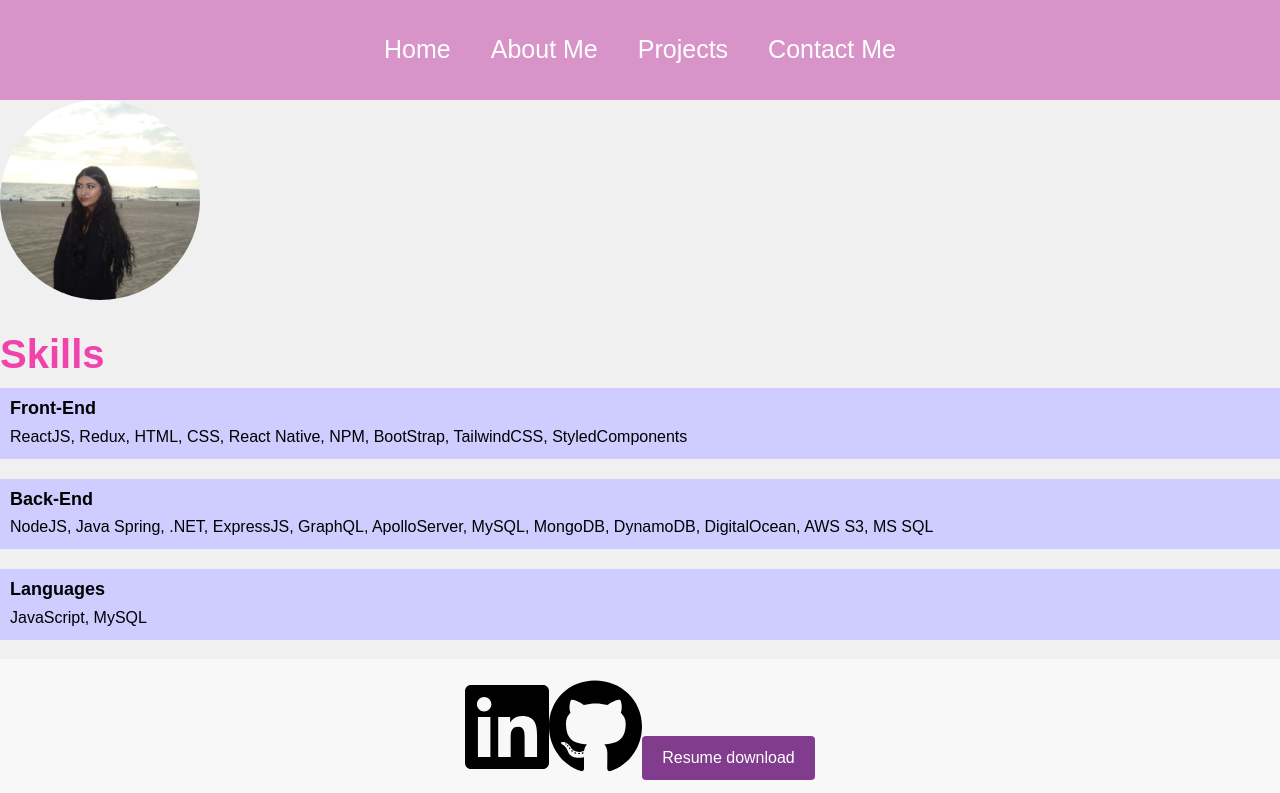
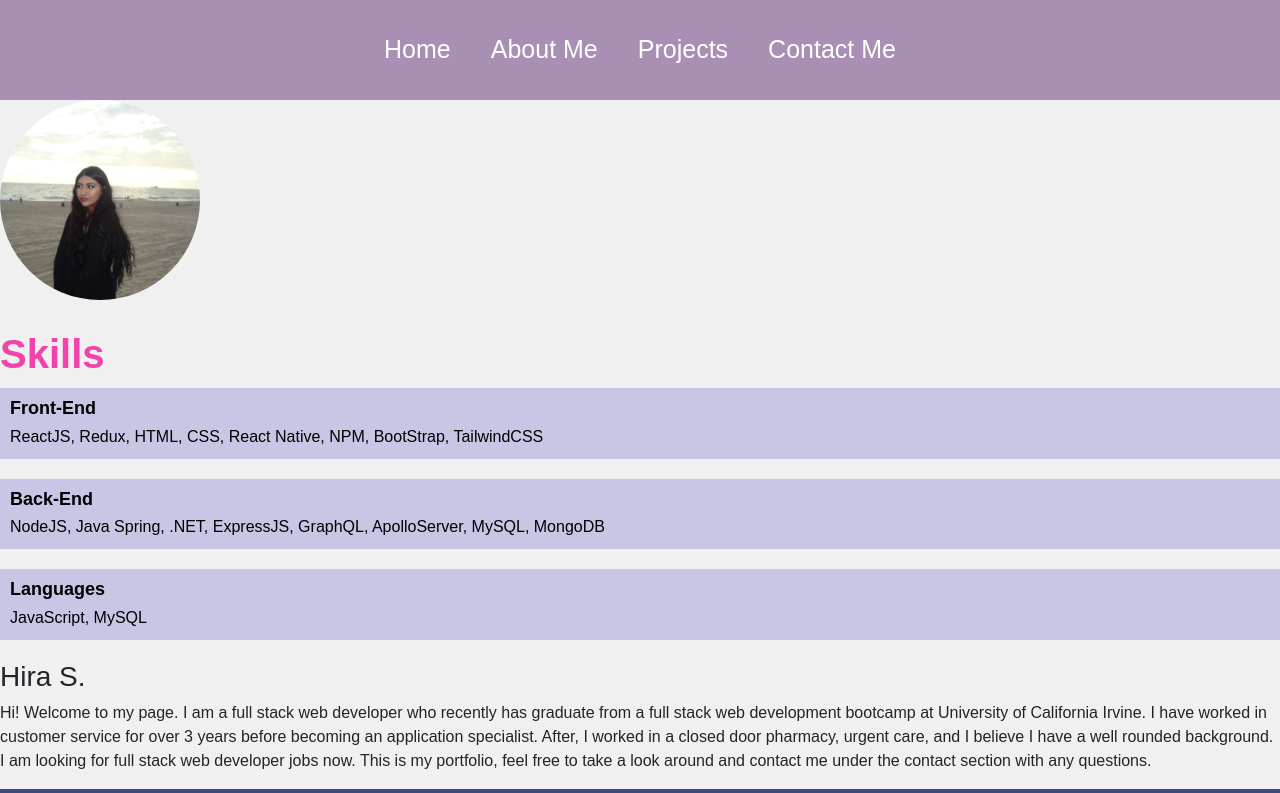
Before and after one commit to hirasoomroo/reactportfolio, a React (Create React App) app in the folder Professionalportfolio/: page /About in a window 1280 px wide. Shown: the top 793 px of the page. Built offline with nearby package versions, Linux system fonts and the light colour scheme.

Commit message:
fixed the footer

```diff
--- a/Professionalportfolio/src/components/Footer.js
+++ b/Professionalportfolio/src/components/Footer.js
@@ -15,10 +15,10 @@
 
       <a href="https://www.linkedin.com/in/hira-soomro-3b9669249/"
         className="Linkedin social">
-        <FontAwesomeIcon icon={faLinkedin} size="6x" />
+        <FontAwesomeIcon icon={faLinkedin} size="2x" />
       </a>
       <a href="https://github.com/hirasoomroo" className="github social">
-        <FontAwesomeIcon icon={faGithub} size="6x" />
+        <FontAwesomeIcon icon={faGithub} size="2x" />
       </a>
       <a href={Resume} download
       className="Resume"> Resume download</a>
--- a/Professionalportfolio/src/pages/About.js
+++ b/Professionalportfolio/src/pages/About.js
@@ -30,14 +30,14 @@
       <h2> Front-End</h2>
       <span>
         ReactJS, Redux, HTML, CSS, React Native, NPM,
-        BootStrap, TailwindCSS, StyledComponents
+        BootStrap, TailwindCSS
       </span>
     </li>
     <li className="item">
       <h2>Back-End</h2>
       <span>
         NodeJS, Java Spring, .NET, ExpressJS, GraphQL, ApolloServer,
-        MySQL, MongoDB, DynamoDB, DigitalOcean, AWS S3, MS SQL
+        MySQL, MongoDB
       </span>
     </li>
     <li className="item">
--- a/Professionalportfolio/src/pages/Home.js
+++ b/Professionalportfolio/src/pages/Home.js
@@ -1,12 +1,10 @@
 import React from "react";
 import "../styles/about.css"
-<style>
-@import url('https://fonts.googleapis.com/css2?family=Kanit:ital,wght@1,300&family=Oswald:wght@500&family=Ubuntu:wght@500&display=swap');
-</style>
+
 
 function Home()  {
   return (
-    <div className="home">
+    <div className="home" >
       <div className="about">
         <h2> Welcome! My name is Hira Soomro.</h2>
         <div className="prompt">
--- a/Professionalportfolio/src/styles/about.css
+++ b/Professionalportfolio/src/styles/about.css
@@ -21,7 +21,7 @@
   }
 
   .item {
-    background-color: #cfccff;
+    background-color: #c8c6e5;
     padding: 10px;
     margin-bottom: 20px;
   }
@@ -46,5 +46,5 @@
 
 .skills {
     margin-top: 30px;
-    color: black;
+    color: rgb(0, 0, 0);
   }
--- a/Professionalportfolio/src/styles/footer.css
+++ b/Professionalportfolio/src/styles/footer.css
@@ -1,25 +1,28 @@
+.footer {
+  /*position: fixed;*/
+  bottom: 0;
+  left: 0;
+  right: 0;
+  padding: 10px;
+  background-color: #f9f9f9;
+  text-align: center;
+}
 
-  .Resume {
-    display: inline-block;
-    background-color: #823c8d;
-    color: white;
-    padding: 10px 20px;
-    text-decoration: none;
-    border-radius: 4px;
-    border: none;
-    cursor: pointer;
-    font-size: 16px;
-  }
+.footer a {
+  margin: 5px;
+  color: #333;
+  text-decoration: none;
+}
 
-  .Resume:hover {
-    background-color: #6d297d;
-  }
-  .footer {
-    position: fixed;
-    left: 0;
-    bottom: 0;
-    width: 100%;
-    background-color: #f8f8f8;
-    padding: 20px;
-    text-align: center;
-  }
+.footer a:hover {
+  color: #007bff;
+}
+
+.social {
+  display: inline-block;
+}
+
+.resume {
+  display: inline-block;
+  margin-top: 10px;
+}
--- a/Professionalportfolio/src/styles/navbar.css
+++ b/Professionalportfolio/src/styles/navbar.css
@@ -1,7 +1,7 @@
 .navbar {
   width: 100%;
   height: 100px;
-  background: #d893c9;
+  background: #aa8fb4;
 }
 
 .links {
```
